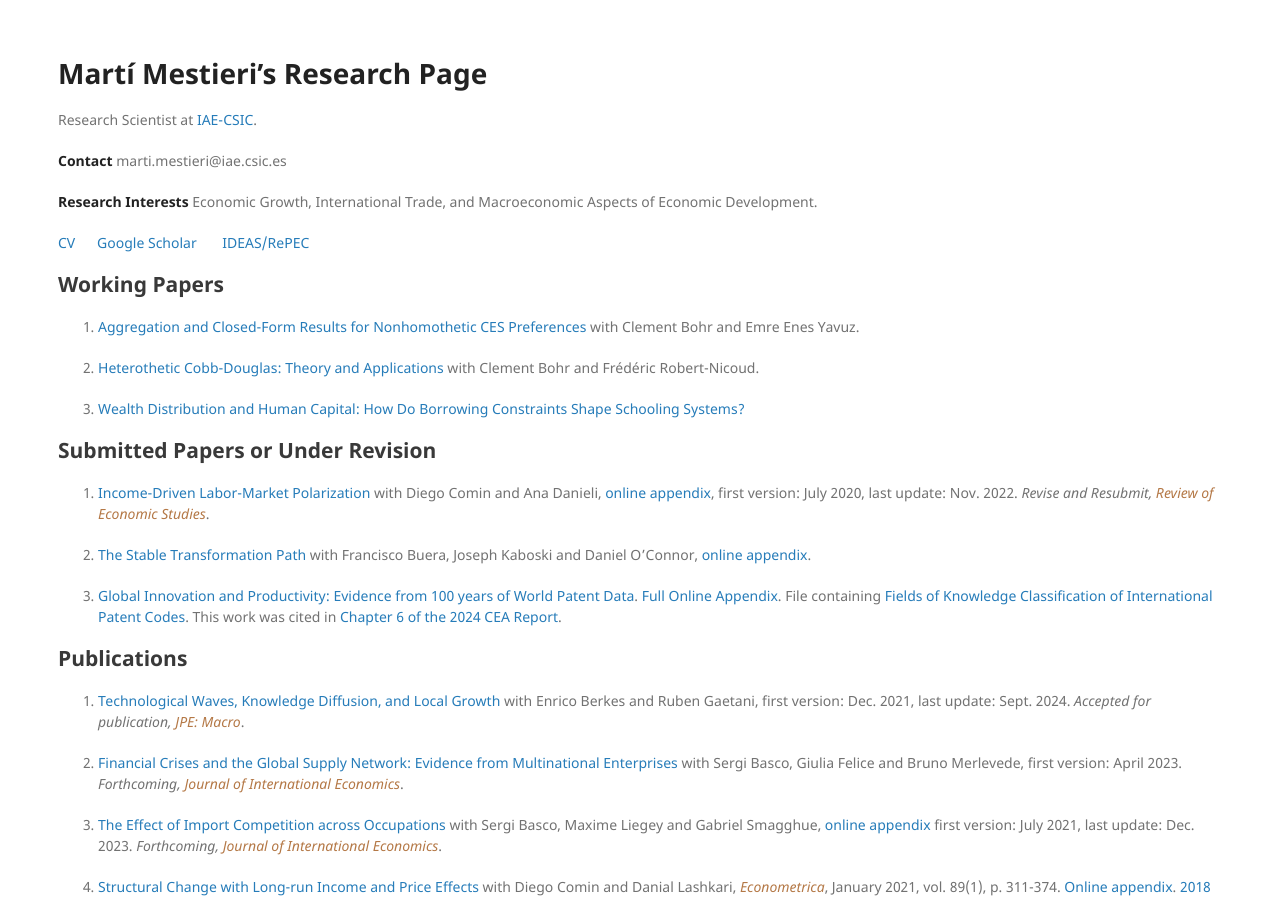
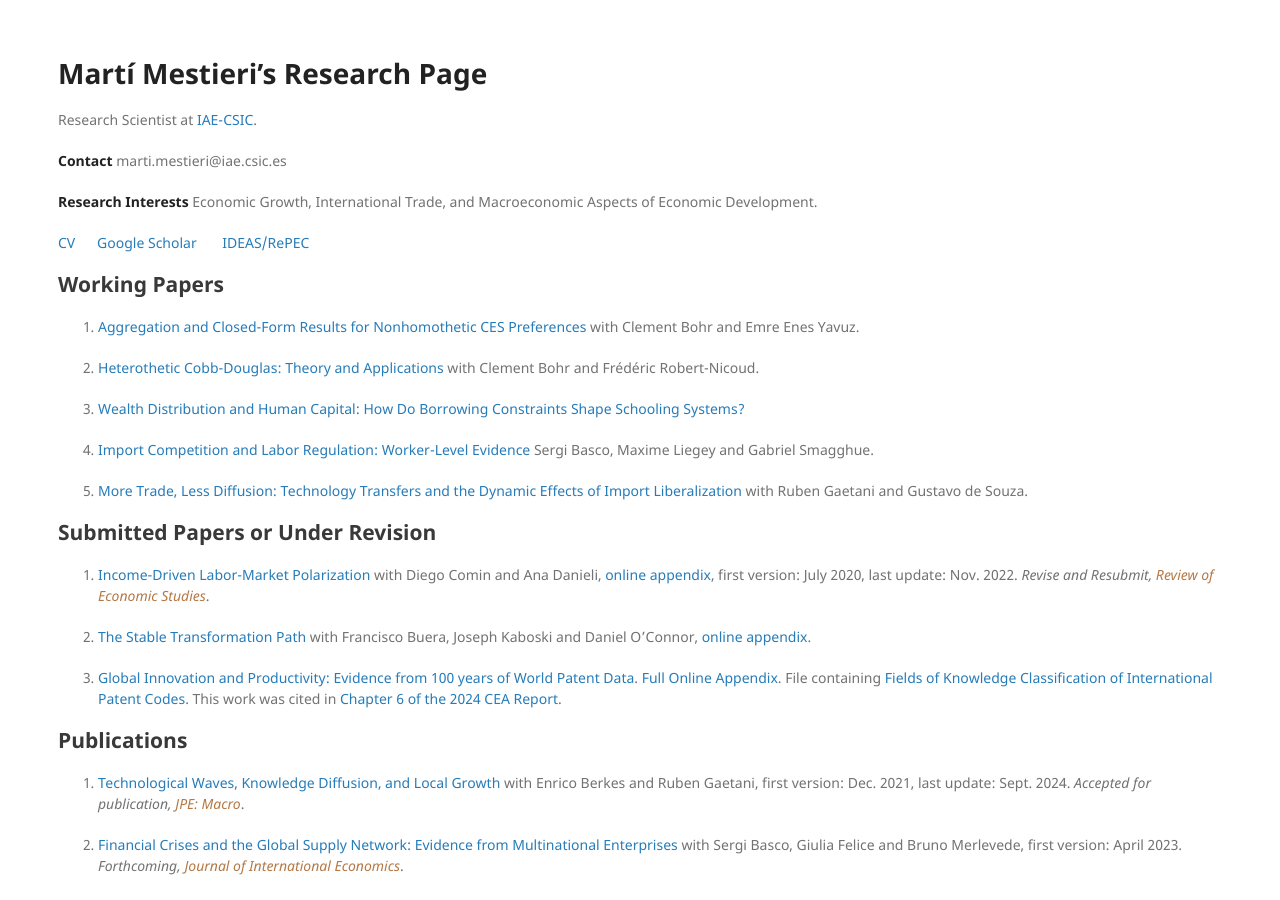
Before and after one commit to mestieri/mestieri.github.io, a Jekyll site: the page built from index.md, in a window 1280 px wide and 900 px high. Built offline with Jekyll 4.4.1, drawn with Linux system fonts in a browser that asks for light colours.

Commit message:
Update index.md

```diff
--- a/index.md
+++ b/index.md
@@ -38,6 +38,10 @@ for Nonhomothetic CES Preferences](https://www.dropbox.com/scl/fi/obu49nw8d74wye
 2. [Heterothetic Cobb-Douglas: Theory and Applications](https://www.dropbox.com/s/4ib6vfi0og7ixop/bmrn_hcd.pdf?dl=0) with Clement Bohr and Frédéric Robert-Nicoud.
 
 3. [Wealth Distribution and Human Capital: How Do Borrowing Constraints Shape Schooling Systems?](https://www.dropbox.com/s/w0fc7sthxh0mhtx/mestieri_wealthdistrib_humancapital.pdf?dl=0)
+
+4. [Import Competition and Labor Regulation: Worker-Level Evidence](https://www.dropbox.com/scl/fi/yj5s143szs60qsgupjkgs/blms_regulation.pdf?rlkey=47vw3afhl8tvhp5nufeia0kij&dl=0) Sergi Basco, Maxime Liegey and Gabriel Smagghue.
+
+5. [More Trade, Less Diffusion: Technology Transfers and the Dynamic Effects of Import Liberalization](https://www.dropbox.com/scl/fi/2gwulxxtmb1gbibm4lfae/gms.pdf?rlkey=fajrqes3isosboyxke0fikeog&dl=0) with Ruben Gaetani and Gustavo de Souza.
 
 
 ## Submitted Papers or Under Revision
```
